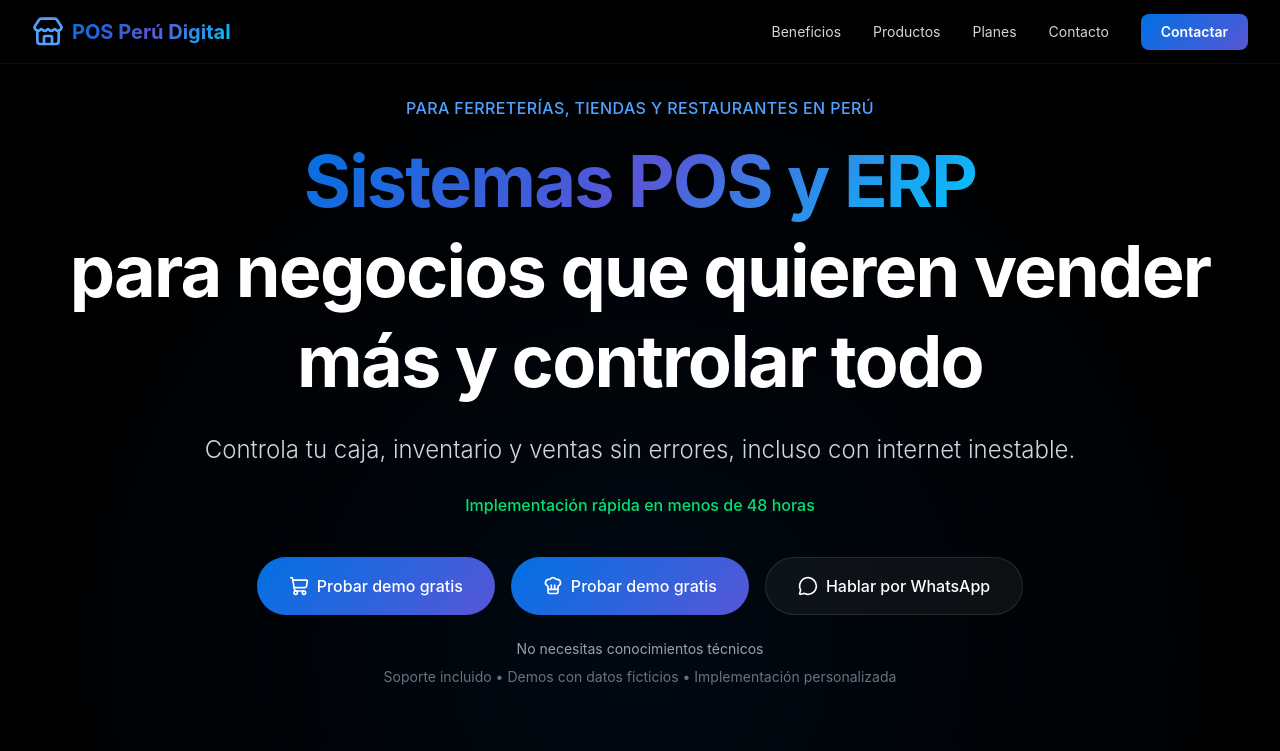
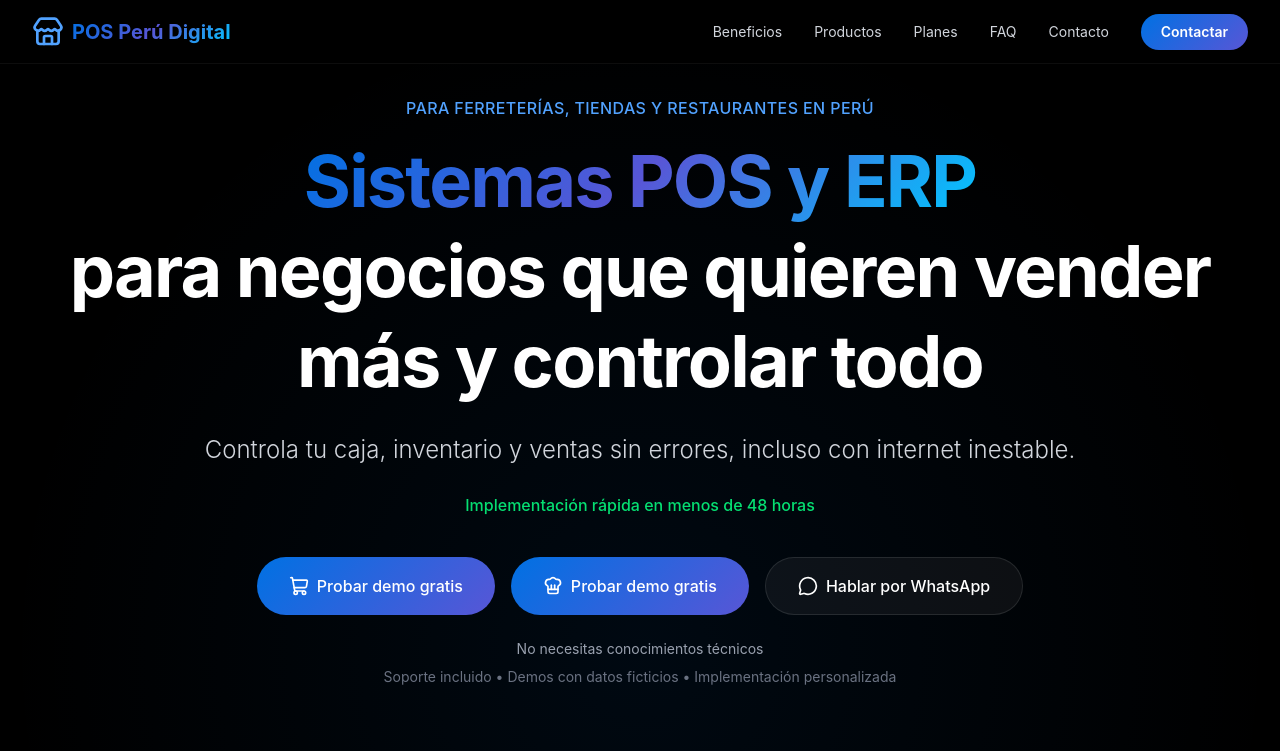
Before and after one commit to davidnavarrodiaz204-creator/sistemas-landing, a Next.js app: page / in a window 1280 px wide. Shown: the top 751 px of the page. Built offline with nearby package versions, Linux system fonts and the light colour scheme; no server answers.

Commit message:
feat: landing page completa optimizada para conversión con FAQ y navegación corregida

```diff
--- a/src/app/page.tsx
+++ b/src/app/page.tsx
@@ -4,6 +4,7 @@ import Productos from '@/components/Productos';
 import ComoFunciona from '@/components/ComoFunciona';
 import PruebaSocial from '@/components/PruebaSocial';
 import Planes from '@/components/Planes';
+import FAQ from '@/components/FAQ';
 import Contacto from '@/components/Contacto';
 
 export default function Home() {
@@ -15,6 +16,7 @@ export default function Home() {
       <ComoFunciona />
       <PruebaSocial />
       <Planes />
+      <FAQ />
       <Contacto />
     </div>
   );
--- a/src/components/Beneficios.tsx
+++ b/src/components/Beneficios.tsx
@@ -17,7 +17,7 @@ const beneficios = [
 
 export default function Beneficios() {
   return (
-    <section className="section-spacing px-4 sm:px-6 lg:px-8">
+    <section id="beneficios" className="section-spacing px-4 sm:px-6 lg:px-8">
       <div className="max-w-6xl mx-auto">
         <motion.div
           initial={{ opacity: 0, y: 20 }}
--- a/src/components/ComoFunciona.tsx
+++ b/src/components/ComoFunciona.tsx
@@ -28,7 +28,7 @@ const pasos = [
 
 export default function ComoFunciona() {
   return (
-    <section className="section-spacing px-4 sm:px-6 lg:px-8">
+    <section id="como-funciona" className="section-spacing px-4 sm:px-6 lg:px-8">
       <div className="max-w-6xl mx-auto">
         <motion.div
           initial={{ opacity: 0, y: 20 }}
--- a/src/components/Contacto.tsx
+++ b/src/components/Contacto.tsx
@@ -7,9 +7,8 @@ export default function Contacto() {
   const whatsappNumber = process.env.NEXT_PUBLIC_WHATSAPP_NUMBER || '51999999999';
   const contactEmail = process.env.NEXT_PUBLIC_CONTACT_EMAIL || 'contacto@ejemplo.com';
   const whatsappMessage = 'Hola, quiero información sobre sus sistemas POS para mi negocio.';
-
   return (
-    <section className="section-spacing px-4 sm:px-6 lg:px-8">
+    <section id="contacto" className="section-spacing px-4 sm:px-6 lg:px-8">
       <div className="max-w-3xl mx-auto text-center">
         <motion.div
           initial={{ opacity: 0, y: 20 }}
--- /dev/null
+++ b/src/components/FAQ.tsx
@@ -0,0 +1,115 @@
+'use client';
+
+import { useState } from 'react';
+import { ChevronDown } from 'lucide-react';
+import { motion, AnimatePresence } from 'framer-motion';
+
+const faqs = [
+  {
+    pregunta: '¿El sistema funciona con SUNAT?',
+    respuesta: 'Sí, el sistema está preparado para facturación electrónica en Perú mediante integración con Nubefact.',
+  },
+  {
+    pregunta: '¿Necesito tener conocimientos técnicos?',
+    respuesta: 'No. El sistema está diseñado para que cualquier persona pueda usarlo desde el primer día.',
+  },
+  {
+    pregunta: '¿Funciona sin internet?',
+    respuesta: 'Sí, el sistema puede seguir operando y sincronizar cuando vuelva la conexión.',
+  },
+  {
+    pregunta: '¿Puedo probar antes de comprar?',
+    respuesta: 'Sí, puedes acceder a los demos desde esta página.',
+  },
+  {
+    pregunta: '¿Cuánto tiempo toma la implementación?',
+    respuesta: 'La instalación y configuración se realiza en menos de 48 horas.',
+  },
+  {
+    pregunta: '¿Incluye soporte?',
+    respuesta: 'Sí, todos los planes incluyen soporte inicial y capacitación.',
+  },
+  {
+    pregunta: '¿Puedo usarlo en celular?',
+    respuesta: 'Sí, el sistema es completamente responsive.',
+  },
+  {
+    pregunta: '¿Se adapta a mi negocio?',
+    respuesta: 'Sí, el sistema puede configurarse para distintos tipos de negocios.',
+  },
+];
+
+export default function FAQ() {
+  const [abierto, setAbierto] = useState<number | null>(null);
+
+  const toggle = (idx: number) => {
+    setAbierto(abierto === idx ? null : idx);
+  };
+
+  return (
+    <section id="faq" className="section-spacing px-4 sm:px-6 lg:px-8">
+      <div className="max-w-4xl mx-auto">
+        <motion.div
+          initial={{ opacity: 0, y: 20 }}
+          whileInView={{ opacity: 1, y: 0 }}
+          viewport={{ once: true }}
+          transition={{ duration: 0.8 }}
+          className="text-center mb-10 sm:mb-16"
+        >
+          <h2 className="text-3xl sm:text-4xl lg:text-5xl font-bold mb-3 sm:mb-4">
+            <span className="gradient-text">Preguntas frecuentes</span>
+          </h2>
+          <p className="text-base sm:text-xl text-gray-400 font-light px-2">
+            Resolvemos tus dudas para que tomes la mejor decisión
+          </p>
+        </motion.div>
+
+        <div className="space-y-3 sm:space-y-4">
+          {faqs.map((faq, idx) => (
+            <motion.div
+              key={idx}
+              initial={{ opacity: 0, y: 10 }}
+              whileInView={{ opacity: 1, y: 0 }}
+              viewport={{ once: true }}
+              transition={{ duration: 0.5, delay: idx * 0.05 }}
+              className="glass-card rounded-xl sm:rounded-2xl overflow-hidden"
+            >
+              <button
+                onClick={() => toggle(idx)}
+                className="w-full px-4 sm:px-6 py-4 sm:py-5 flex items-center justify-between text-left cursor-pointer bg-transparent border-none"
+              >
+                <span className="text-white font-medium text-sm sm:text-base pr-4">
+                  {faq.pregunta}
+                </span>
+                <ChevronDown
+                  size={20}
+                  className={`sm:w-6 sm:h-6 text-gray-400 transition-transform duration-300 flex-shrink-0 ${
+                    abierto === idx ? 'rotate-180' : ''
+                  }`}
+                />
+              </button>
+
+              <AnimatePresence>
+                {abierto === idx && (
+                  <motion.div
+                    initial={{ height: 0, opacity: 0 }}
+                    animate={{ height: 'auto', opacity: 1 }}
+                    exit={{ height: 0, opacity: 0 }}
+                    transition={{ duration: 0.3, ease: [0.4, 0, 0.2, 1] }}
+                    className="overflow-hidden"
+                  >
+                    <div className="px-4 sm:px-6 pb-4 sm:pb-5 pt-0">
+                      <p className="text-gray-300 text-sm sm:text-base leading-relaxed">
+                        {faq.respuesta}
+                      </p>
+                    </div>
+                  </motion.div>
+                )}
+              </AnimatePresence>
+            </motion.div>
+          ))}
+        </div>
+      </div>
+    </section>
+  );
+}
--- a/src/components/Hero.tsx
+++ b/src/components/Hero.tsx
@@ -19,7 +19,7 @@ const stagger = {
 
 export default function Hero() {
   return (
-    <section className="relative min-h-screen flex items-center justify-center px-4 sm:px-6 lg:px-8 overflow-hidden pt-20 sm:pt-24">
+    <section id="hero" className="relative min-h-screen flex items-center justify-center px-4 sm:px-6 lg:px-8 overflow-hidden pt-20 sm:pt-24">
       <div className="absolute inset-0 bg-[radial-gradient(ellipse_at_center,_rgba(0,113,227,0.08)_0%,_transparent_70%)]" />
 
       <div className="max-w-6xl mx-auto relative z-10 w-full">
--- a/src/components/Navbar.tsx
+++ b/src/components/Navbar.tsx
@@ -2,42 +2,47 @@
 
 import { useState } from 'react';
 import { Menu, X, Store } from 'lucide-react';
-import { motion } from 'framer-motion';
 
 export default function Navbar() {
   const [isOpen, setIsOpen] = useState(false);
 
+  const scrollTo = (id: string) => {
+    document.getElementById(id)?.scrollIntoView({ behavior: 'smooth' });
+    setIsOpen(false);
+  };
+
   return (
-    <motion.nav
-      initial={{ y: -100 }}
-      animate={{ y: 0 }}
-      transition={{ duration: 0.6, ease: [0.4, 0, 0.2, 1] }}
-      className="navbar fixed top-0 left-0 right-0 z-50 px-4 sm:px-6 lg:px-8 h-14 sm:h-16"
-    >
+    <nav className="navbar fixed top-0 left-0 right-0 z-50 px-4 sm:px-6 lg:px-8 h-14 sm:h-16">
       <div className="max-w-7xl mx-auto flex items-center justify-between h-full">
-        <div className="flex items-center gap-2">
+        <button
+          onClick={() => scrollTo('hero')}
+          className="flex items-center gap-2 cursor-pointer bg-transparent border-none"
+        >
           <Store className="w-8 h-8 text-blue-400" />
           <span className="text-xl font-bold gradient-text">POS Perú Digital</span>
-        </div>
+        </button>
 
         <div className="hidden md:flex items-center gap-8">
-          <a href="#beneficios" className="text-gray-300 hover:text-white transition text-sm">
+          <button onClick={() => scrollTo('beneficios')} className="text-gray-300 hover:text-white transition text-sm cursor-pointer bg-transparent border-none">
             Beneficios
-          </a>
-          <a href="#productos" className="text-gray-300 hover:text-white transition text-sm">
+          </button>
+          <button onClick={() => scrollTo('productos')} className="text-gray-300 hover:text-white transition text-sm cursor-pointer bg-transparent border-none">
             Productos
-          </a>
-          <a href="#planes" className="text-gray-300 hover:text-white transition text-sm">
+          </button>
+          <button onClick={() => scrollTo('planes')} className="text-gray-300 hover:text-white transition text-sm cursor-pointer bg-transparent border-none">
             Planes
-          </a>
-          <a href="#contacto" className="text-gray-300 hover:text-white transition text-sm">
+          </button>
+          <button onClick={() => scrollTo('faq')} className="text-gray-300 hover:text-white transition text-sm cursor-pointer bg-transparent border-none">
+            FAQ
+          </button>
+          <button onClick={() => scrollTo('contacto')} className="text-gray-300 hover:text-white transition text-sm cursor-pointer bg-transparent border-none">
             Contacto
-          </a>
+          </button>
           <a
             href={`https://wa.me/${process.env.NEXT_PUBLIC_WHATSAPP_NUMBER || '51999999999'}?text=${encodeURIComponent('Hola, quiero información sobre sus sistemas POS para mi negocio.')}`}
             target="_blank"
             rel="noopener noreferrer"
-            className="btn-primary text-white text-sm font-semibold px-5 py-2 rounded-lg"
+            className="btn-primary text-white text-sm font-semibold px-5 py-2 rounded-full inline-flex items-center cursor-pointer"
           >
             Contactar
           </a>
@@ -45,35 +50,33 @@ export default function Navbar() {
 
         <button
           onClick={() => setIsOpen(!isOpen)}
-          className="md:hidden text-white"
+          className="md:hidden text-white cursor-pointer bg-transparent border-none"
         >
           {isOpen ? <X size={24} /> : <Menu size={24} />}
         </button>
       </div>
 
       {isOpen && (
-        <motion.div
-          initial={{ opacity: 0, height: 0 }}
-          animate={{ opacity: 1, height: 'auto' }}
-          exit={{ opacity: 0, height: 0 }}
-          className="md:hidden bg-black/95 backdrop-blur-lg border-t border-white/10"
-        >
+        <div className="md:hidden bg-black/95 backdrop-blur-lg border-t border-white/10">
           <div className="px-4 py-4 space-y-3">
-            <a href="#beneficios" className="block text-gray-300 hover:text-white py-2" onClick={() => setIsOpen(false)}>
+            <button onClick={() => scrollTo('beneficios')} className="block text-gray-300 hover:text-white py-2 text-left w-full cursor-pointer bg-transparent border-none">
               Beneficios
-            </a>
-            <a href="#productos" className="block text-gray-300 hover:text-white py-2" onClick={() => setIsOpen(false)}>
+            </button>
+            <button onClick={() => scrollTo('productos')} className="block text-gray-300 hover:text-white py-2 text-left w-full cursor-pointer bg-transparent border-none">
               Productos
-            </a>
-            <a href="#planes" className="block text-gray-300 hover:text-white py-2" onClick={() => setIsOpen(false)}>
+            </button>
+            <button onClick={() => scrollTo('planes')} className="block text-gray-300 hover:text-white py-2 text-left w-full cursor-pointer bg-transparent border-none">
               Planes
-            </a>
-            <a href="#contacto" className="block text-gray-300 hover:text-white py-2" onClick={() => setIsOpen(false)}>
+            </button>
+            <button onClick={() => scrollTo('faq')} className="block text-gray-300 hover:text-white py-2 text-left w-full cursor-pointer bg-transparent border-none">
+              FAQ
+            </button>
+            <button onClick={() => scrollTo('contacto')} className="block text-gray-300 hover:text-white py-2 text-left w-full cursor-pointer bg-transparent border-none">
               Contacto
-            </a>
+            </button>
           </div>
-        </motion.div>
+        </div>
       )}
-    </motion.nav>
+    </nav>
   );
 }
--- a/src/components/Planes.tsx
+++ b/src/components/Planes.tsx
@@ -27,7 +27,7 @@ const planes = [
 
 export default function Planes() {
   return (
-    <section className="section-spacing px-4 sm:px-6 lg:px-8">
+    <section id="planes" className="section-spacing px-4 sm:px-6 lg:px-8">
       <div className="max-w-6xl mx-auto">
         <motion.div
           initial={{ opacity: 0, y: 20 }}
--- a/src/components/Productos.tsx
+++ b/src/components/Productos.tsx
@@ -24,7 +24,7 @@ const productos = [
 
 export default function Productos() {
   return (
-    <section className="section-spacing px-4 sm:px-6 lg:px-8">
+    <section id="productos" className="section-spacing px-4 sm:px-6 lg:px-8">
       <div className="max-w-6xl mx-auto">
         <motion.div
           initial={{ opacity: 0, y: 20 }}
```
Also changed, not shown: 1 other file (tests, documents, lock files or other folders).
